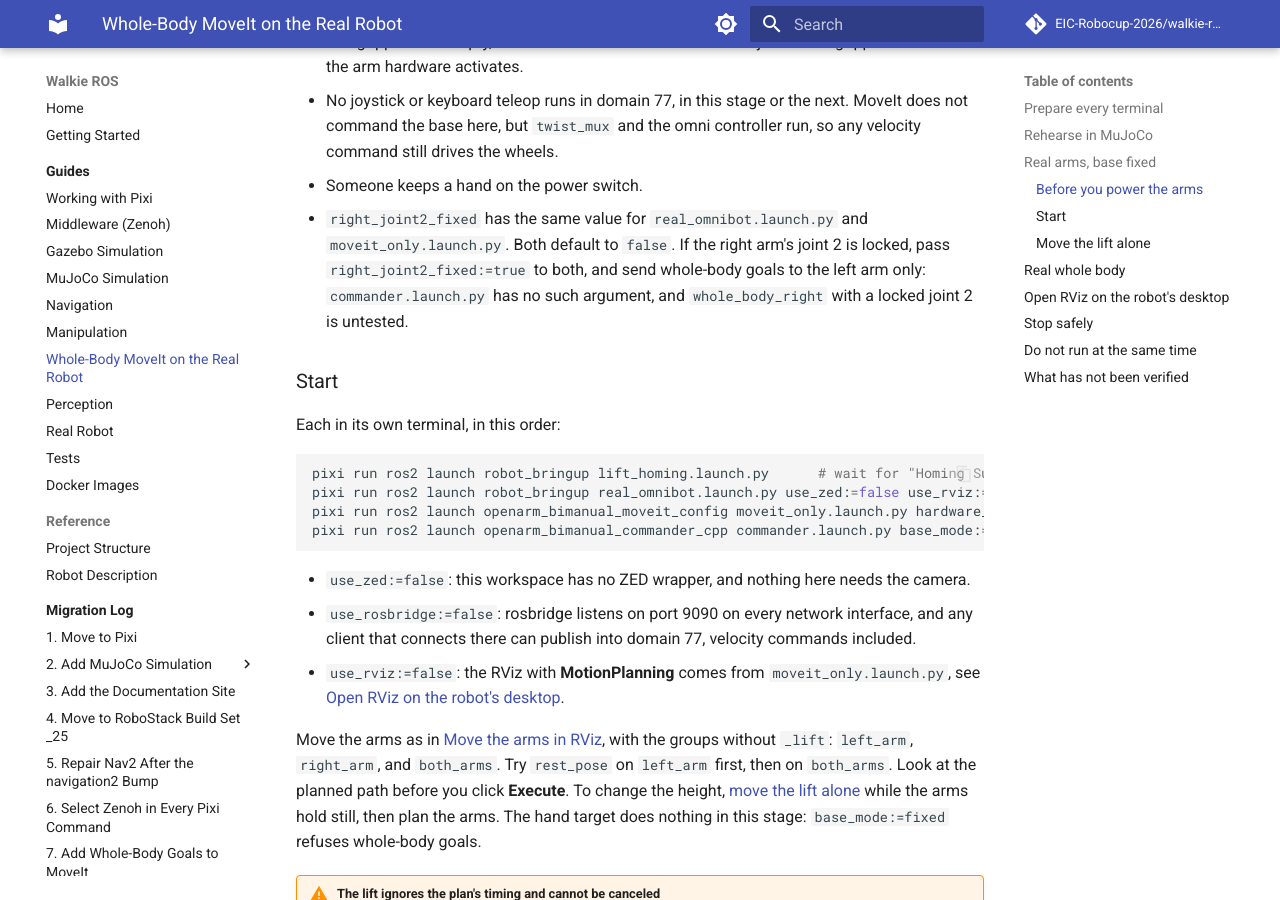
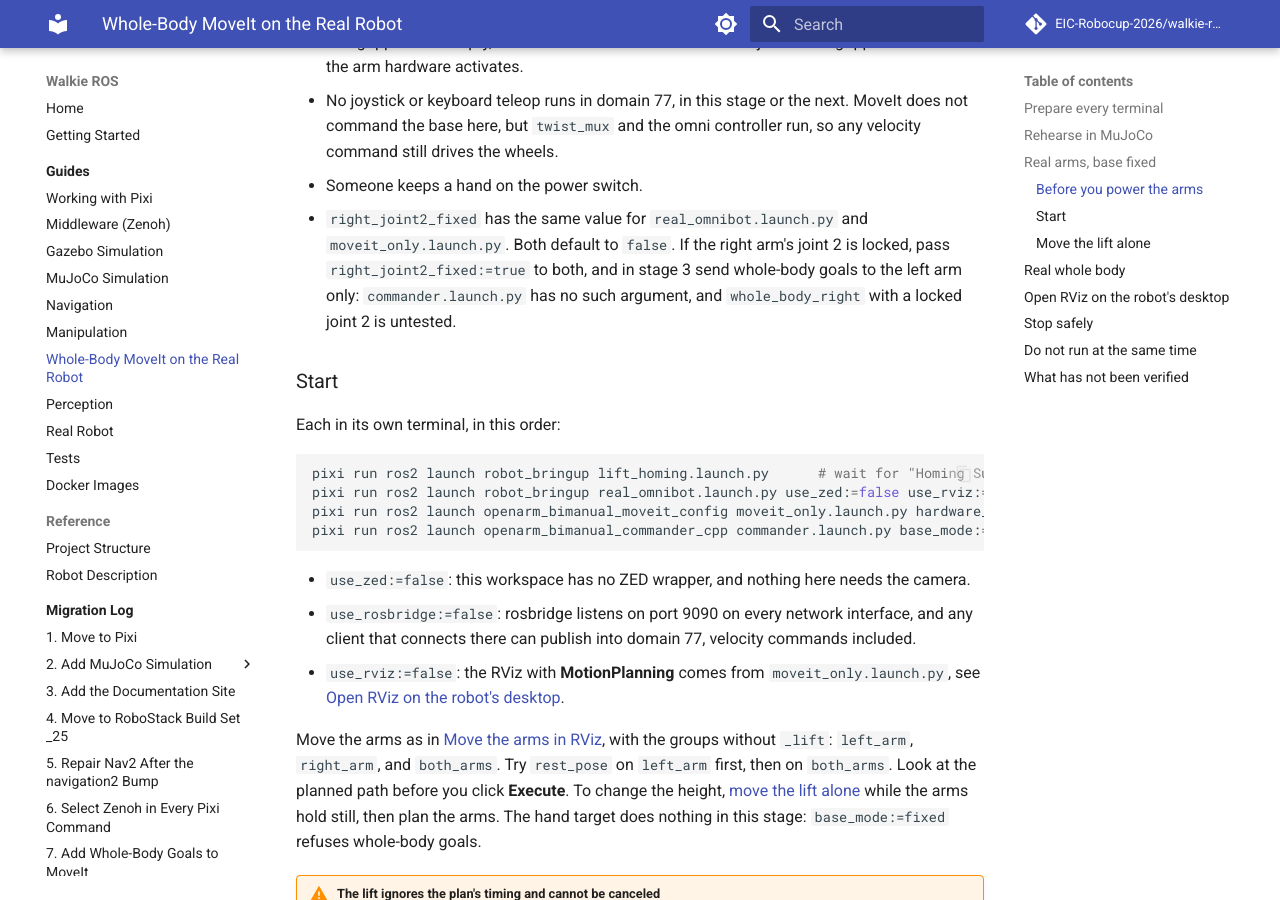
Before and after one commit to EIC-Robocup-2026/walkie-ros, an MkDocs documentation site: the page built from docs/guides/whole-body-real-robot.md, in a window 1280 px wide and 900 px high, scrolled down 2475 px. Built offline with MkDocs 1.6.1 and Material for MkDocs 9.7.7, drawn with Linux system fonts in a browser that asks for light colours; comment, search, counter and statistics services are not loaded; some of the changed text lies outside the part shown.

Commit message:
docs: require the lift to stop on cancel in the held-back stage

```diff
--- a/docs/guides/whole-body-real-robot.md
+++ b/docs/guides/whole-body-real-robot.md
@@ -143,8 +143,8 @@ domain 77.
 - Someone keeps a hand on the power switch.
 - `right_joint2_fixed` has the same value for `real_omnibot.launch.py` and
   `moveit_only.launch.py`. Both default to `false`. If the right arm's joint 2 is
-  locked, pass `right_joint2_fixed:=true` to both, and send whole-body goals to
-  the left arm only: `commander.launch.py` has no such argument, and
+  locked, pass `right_joint2_fixed:=true` to both, and in stage 3 send
+  whole-body goals to the left arm only: `commander.launch.py` has no such argument, and
   `whole_body_right` with a locked joint 2 is untested.
 
 ### Start { #start-fixed }
```
Also changed, not shown: other parts of docs/guides/whole-body-real-robot.md (+2 -2 lines).
